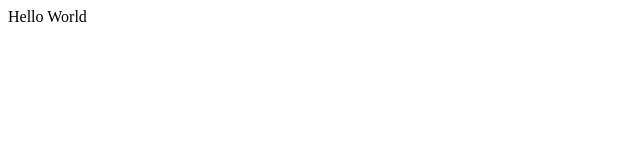
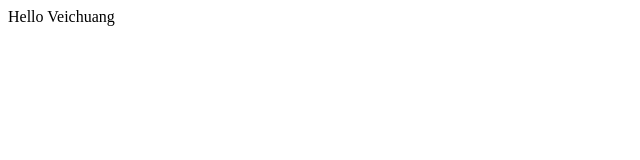
Before and after one commit to birdv4/birdv4.github.io, a plain HTML site: page index.html in a window 1280 px wide. Shown: the full height of the page, 0-640 px from the left. Drawn offline with Linux system fonts and the light colour scheme.

Commit message:
Update index.html

```diff
--- a/index.html
+++ b/index.html
@@ -1 +1 @@
-<p>Hello World</p>
+<p>Hello Veichuang</p>
```
